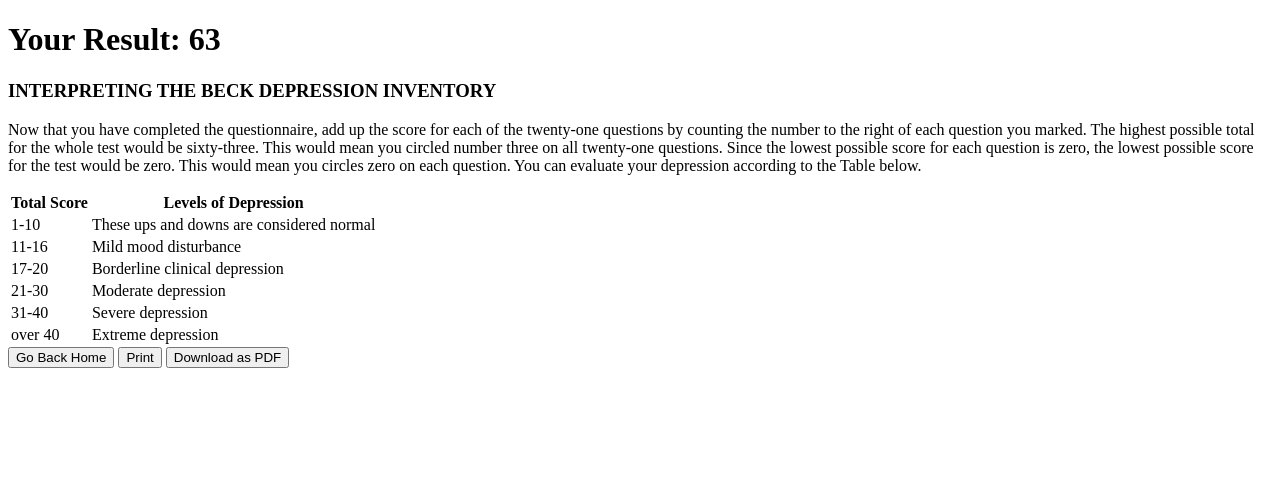
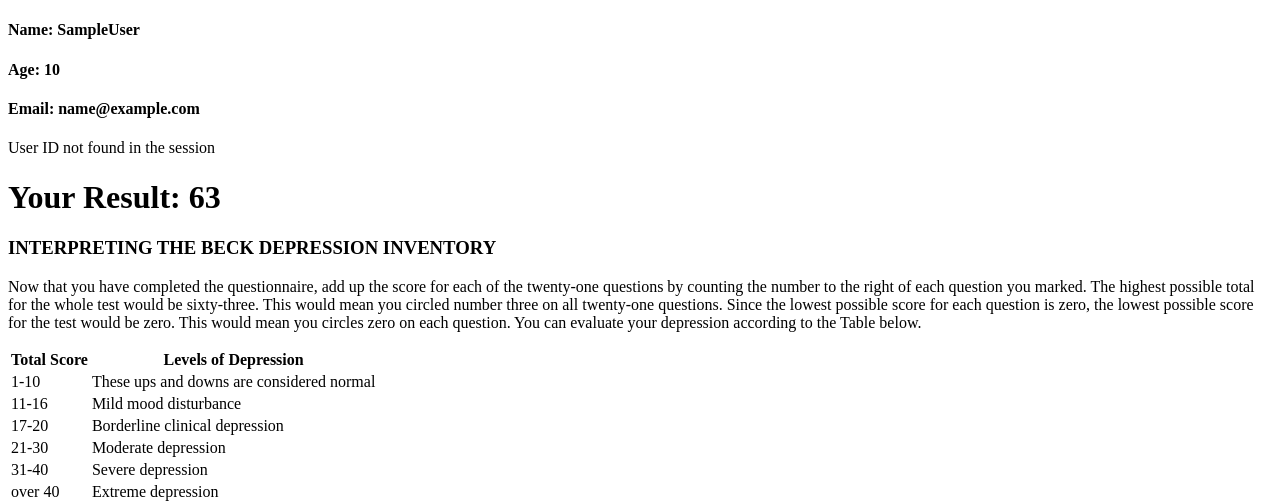
Before and after one commit to rey-cloud/expertsystem-psychologist, a PHP site: page /result.php in a window 1280 px wide. Shown: the top 503 px of the page. Run offline with PHP 8.4, Linux system fonts and the light colour scheme; the visitor is signed in with stand-in values (Sample User, id 1); tables that the repository leaves empty or names only in its code hold one stand-in row (values such as "Sample post").

Commit message:
Add files via upload

```diff
--- a/login.php
+++ b/login.php
@@ -18,11 +18,10 @@ if (isset($_POST['email'])) {
     } else {
         $sql = "SELECT * FROM users WHERE email='$email'";
         $result = mysqli_query($conn, $sql);
+        $_SESSION['email'] = $email;
         if (mysqli_num_rows($result) === 1) {
-            $_SESSION['email'] = $email; // Storing the email in session
             header("Location: used-acc.php");
         } else {
-            $_SESSION['email'] = $email;
             header("Location: new-acc.php");
         }
     }
--- /dev/null
+++ b/result-user.php
@@ -0,0 +1,30 @@
+<?php
+if (session_status() == PHP_SESSION_NONE) {
+    session_start();
+}
+
+// Check if the 'user_id' is set in the session
+if (isset($_SESSION['fk-user-id'])) {
+    // Include the database connection
+    require $_SERVER["DOCUMENT_ROOT"] . '/expertsystem-psychologist/config/database.php';
+
+    // Get the user ID from the session
+    $userid = $_SESSION['fk-user-id'];
+
+    // Prepare and bind the query
+    $stmt = $conn->prepare("SELECT * FROM result WHERE user_id = ?");
+    $stmt->bind_param("i", $userid);
+
+    // Execute the query
+    $stmt->execute();
+    $result = $stmt->get_result();
+
+    // Close the prepared statement
+    $stmt->close();
+    // Close the database connection
+    $conn->close();
+} else {
+    // Handle the case when 'fk-user-id' is not set in the session
+    echo "User ID not found in the session";
+}
+?>
--- a/result.php
+++ b/result.php
@@ -6,6 +6,33 @@
     <title>Result</title>
 </head>
 <body>
+  <div>
+
+		<?php
+    require('user-result.php');
+    while($row = $result->fetch_assoc()){
+    ?>
+    <h4>Name: <?php echo $row['first_name'] . "" . $row['last_name']; ?></h4>
+    <h4>Age: <?php echo $row['age']; ?></h4>
+    <h4>Email: <?php echo $row['email']; ?></h4>
+
+		<?php }
+		if ($row = $result->fetch_assoc()) {
+			$_SESSION['fk-user-id'] = $row['user_id'];
+		}
+		?>
+
+
+		<?php
+    include('result-user.php');
+    while($row = $result->fetch_assoc()){
+    ?>
+		<h4>Date Taken: <?php echo $row['created_at']; ?></h4>
+		<p><?php echo $row['result_id']; ?></p>
+
+		<?php } ?>
+
+  </div>
     <h1>Your Result: 63</h1>
     <h3>INTERPRETING THE BECK DEPRESSION INVENTORY</h3>
     <p>Now that you have completed the questionnaire, add up the score for each
@@ -22,8 +49,8 @@
     <table>
       <tr>
         <th>Total Score</th>
-        <th>Levels of Depression</th>
-      </tr>
+          <th>Levels of Depression</th>
+        </tr>
       <tr>
         <td>1-10</td>
         <td>These ups and downs are considered normal</td>
--- /dev/null
+++ b/user-result.php
@@ -0,0 +1,22 @@
+<?php
+if (session_status() == PHP_SESSION_NONE) {
+    session_start();
+}
+
+require $_SERVER["DOCUMENT_ROOT"] . '/expertsystem-psychologist/config/database.php';
+
+$email = $_SESSION['email'];
+
+// Prepare and bind the query
+$stmt = $conn->prepare("SELECT * FROM users WHERE email = ?");
+$stmt->bind_param("s", $email);
+
+// Execute the query
+$stmt->execute();
+$result = $stmt->get_result();
+
+// Close the prepared statement and the database connection
+$stmt->close();
+$conn->close();
+
+?>
```
